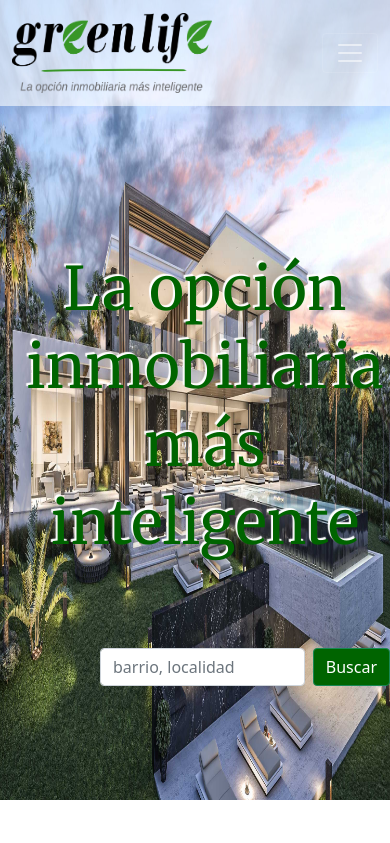
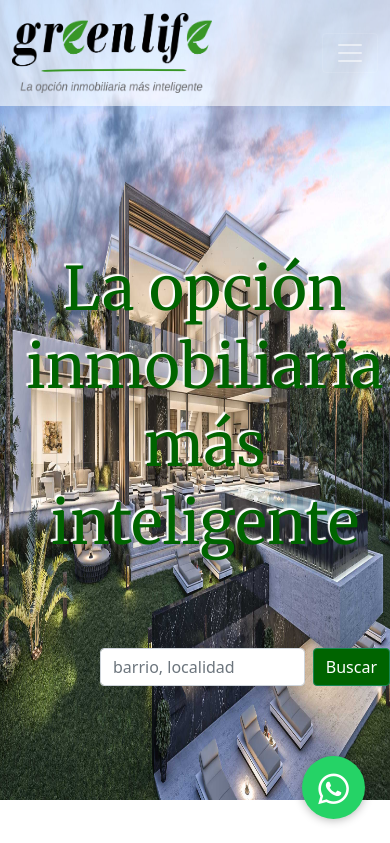
Before and after one commit to nicolediaz5/DesarrolloWebProycto, a website: page index.html in a window 390 px wide. Shown: the top 843 px of the page. Drawn offline with nearby package versions, Linux system fonts and the light colour scheme; a web font is replaced by a local one.

Commit message:
agregando boton wap

```diff
--- a/index.html
+++ b/index.html
@@ -32,6 +32,9 @@
 <link href="https://cdn.jsdelivr.net/npm/bootstrap@5.1.0/dist/css/bootstrap.min.css" rel="stylesheet"
 integrity="sha384-KyZXEAg3QhqLMpG8r+8fhAXLRk2vvoC2f3B09zVXn8CA5QIVfZOJ3BCsw2P0p/We" crossorigin="anonymous">
 
+<!--Icon-Font-->
+<script src="https://kit.fontawesome.com/eb496ab1a0.js" crossorigin="anonymous"></script>
+
 
 
 
@@ -40,6 +43,10 @@
 </head>
 
 <body>
+  <a href="https://api.whatsapp.com/send?phone=+51987654321" class="btn-wsp" target="_blank">
+    <i class="fa fa-whatsapp icono"></i>
+</a>
+
    <!-- Navbar  -->
    <nav class="navbar fixed-top navbar-expand-lg navbar-dark p-md-3">
     <div class="container">
@@ -303,11 +310,11 @@
                fill="currentColor" class="bi bi-facebook" viewBox="0 0 16 16">
                <path d="M16 8.049c0-4.446-3.582-8.05-8-8.05C3.58 0-.002 3.603-.002 8.05c0 4.017 2.926 7.347 6.75 7.951v-5.625h-2.03V8.05H6.75V6.275c0-2.017 1.195-3.131 3.022-3.131.876 0 1.791.157 1.791.157v1.98h-1.009c-.993 0-1.303.621-1.303 1.258v1.51h2.218l-.354 2.326H9.25V16c3.824-.604 6.75-3.934 6.75-7.951z"/>
              </svg><a href="https://www.facebook.com/greenlife_inmobiliaria">greenlife_inmobiliaria</a> </li>
-             <a href="#"><i class="fa fa-facebook"></i></a>
+
 
 
           </ul>
-          <div> <a href="#"><i class="fa fa-facebook"></i></a></div>
+
    </div>
    <div>
     <ul>
--- a/scss/componentes/_botones.scss
+++ b/scss/componentes/_botones.scss
@@ -47,3 +47,33 @@
         border-color: #024b00 !important;
         text-decoration: underline !important;
       }
+
+
+
+      .btn-wsp {
+        position: fixed;
+        width: 60px;
+        height: 60px;
+        line-height: 63px;
+        bottom: 25px;
+        right: 25px;
+        background: #25d366;
+        color: #FFF;
+        border-radius: 50px;
+        text-align: center;
+        font-size: 35px;
+        box-shadow: 0px 1px 10px rgba(0,0,0,0.3);
+        z-index: 100;
+        transition: all 300ms ease;
+        &:hover {
+            background: #20ba5a;
+            color:#024b00;
+        }
+    }
+    @media only screen and (min-width:320px) and (max-width:768px) {
+        .btn-wsp {
+            width: 63px;
+            height: 63px;
+            line-height: 66px;
+        }
+    }
```
Also changed, not shown: css/destino.css.
